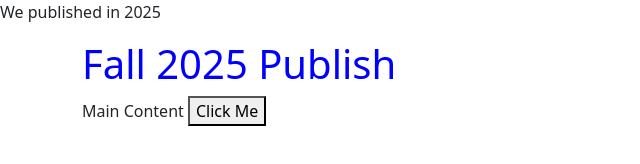
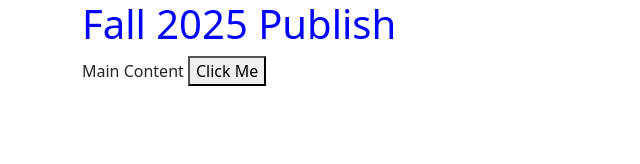
Before and after one commit to melissajillian/F25-vanilla-app, a website: page index.html in a window 1280 px wide. Shown: the whole page, without its empty margins (0-640 px from the left). Drawn offline with nearby package versions, Linux system fonts and the light colour scheme.

Commit message:
some changes part 3

```diff
--- a/index.html
+++ b/index.html
@@ -3,8 +3,7 @@
 <html lang="en">
 <head>
   <meta charset="utf-8">
-  <title>Mel's Website</title>
-  <p>We published in 2025</p>
+  <title>We Published in 202</title>
   <link href="https://cdn.jsdelivr.net/npm/bootstrap@5.1.3/dist/css/bootstrap.min.css" rel="stylesheet" integrity="sha384-1BmE4kWBq78iYhFldvKuhfTAU6auU8tT94WrHftjDbrCEXSU1oBoqyl2QvZ6jIW3" crossorigin="anonymous">
   <link rel="stylesheet" href="css/style.css">
 </head>
```
